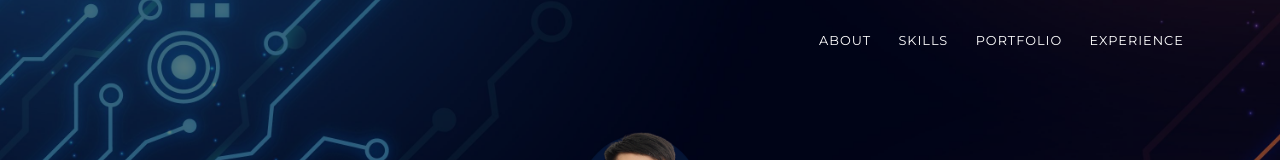
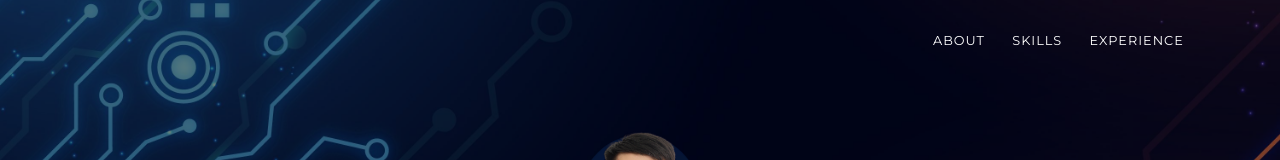
Before and after one commit to yongfeng98/yongfeng98.github.io, a plain HTML site: page index.html in a window 1280 px wide. Shown: the top 160 px of the page. Drawn offline with Linux system fonts and the light colour scheme.

Commit message:
Update index.html

```diff
--- a/index.html
+++ b/index.html
@@ -32,7 +32,7 @@
               <ul class="navbar-nav">
                 <li class="nav-item"><a class="nav-link smooth-scroll" href="#about">About</a></li>
                 <li class="nav-item"><a class="nav-link smooth-scroll" href="#skill">Skills</a></li>
-                <li class="nav-item"><a class="nav-link smooth-scroll" href="#portfolio">Portfolio</a></li>
+<!--                 <li class="nav-item"><a class="nav-link smooth-scroll" href="#portfolio">Portfolio</a></li> -->
                 <li class="nav-item"><a class="nav-link smooth-scroll" href="#experience">Experience</a></li>
                 <!-- <li class="nav-item"><a class="nav-link smooth-scroll" href="#contact">Contact</a></li> -->
               </ul>
```
